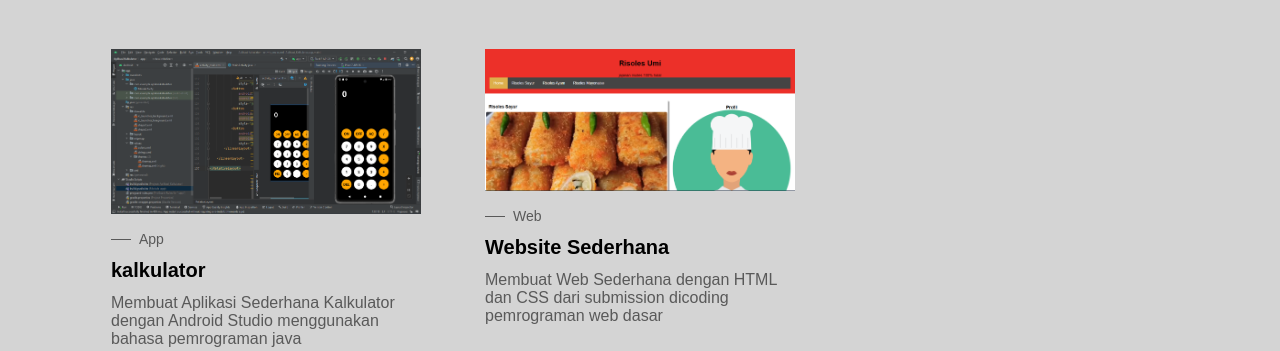
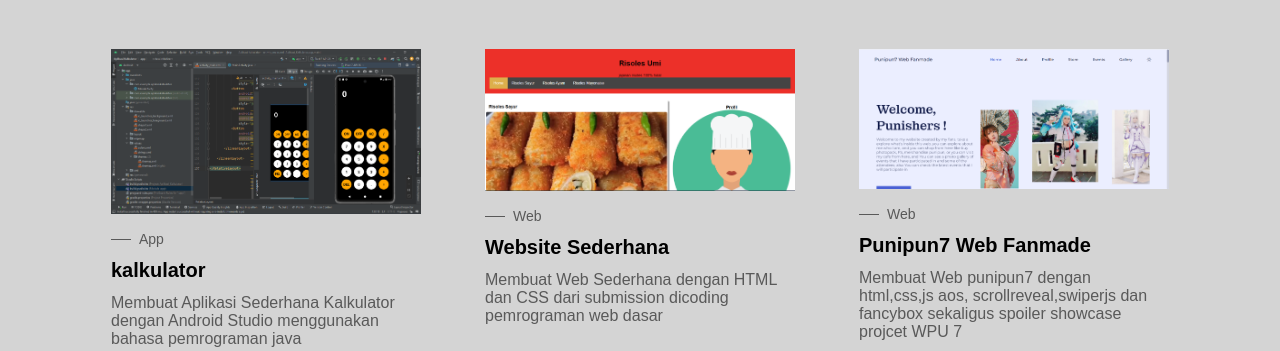
Before and after one commit to alfarabygit/alfarabygit, a plain HTML site: page index.html in a window 1280 px wide. Shown: the part 4326-4677 px from the top of the page. Drawn offline with nearby package versions, Linux system fonts and the light colour scheme; a web font is replaced by a local one.

Commit message:
add project to portfolio

```diff
--- a/index.html
+++ b/index.html
@@ -476,6 +476,27 @@
             </div>
 
             <div class="projects__buttons">
+              <a href="https://github.com/alfarabygit/punipun7web-fanmade" target="_blank" class="projects__link"> <i class="ri-github-fill"></i>Github </a>
+              <a href="https://alfarabygit.github.io/punipun7web-fanmade/" target="_blank" class="projects__link"> <i class="ri-play-fill"></i>Demo </a>
+            </div>
+          </article>
+          <article class="projects__card mix web">
+            <div class="projects__image">
+              <img src="assets/img/punipun7 web fanmade.PNG" alt="project" class="projects__img" />
+
+              <!-- <a href="#" class="projects__button button">
+                <i class="ri-arrow-right-up-line"></i>
+              </a> -->
+            </div>
+
+            <div class="projects__content">
+              <h3 class="projects__subtitle">Web</h3>
+              <h2 class="projects__title">Punipun7 Web Fanmade</h2>
+
+              <p class="projects__description">Membuat Web punipun7 dengan html,css,js aos, scrollreveal,swiperjs dan fancybox sekaligus spoiler showcase projcet WPU 7</p>
+            </div>
+
+            <div class="projects__buttons">
               <a href="https://github.com/alfarabygit/web-dasar" target="_blank" class="projects__link"> <i class="ri-github-fill"></i>Github </a>
               <a href="https://alfarabygit.github.io/web-dasar/" target="_blank" class="projects__link"> <i class="ri-play-fill"></i>Demo </a>
             </div>
```
Also changed, not shown: assets/img/punipun7 web fanmade.PNG (added).
